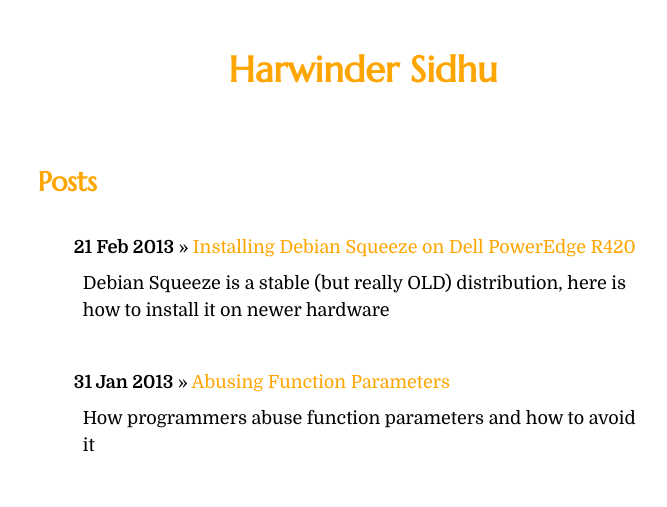
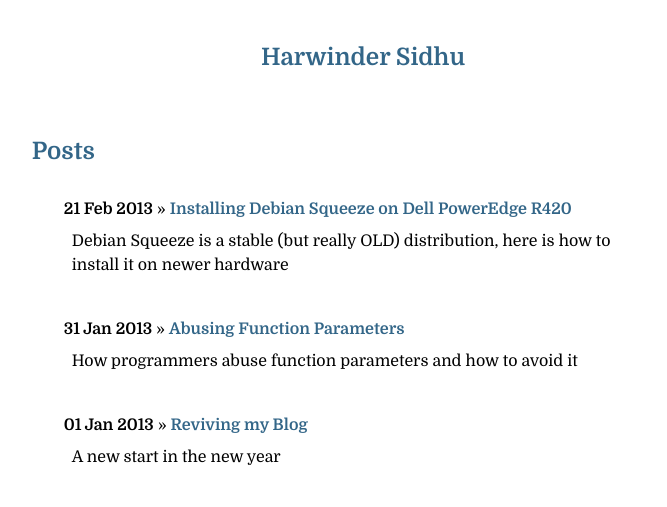
Before and after one commit to harwinder/harwinder.github.com, a Jekyll site: the page built from index.html, in a window 1280 px wide. Shown: the top 507 px of the page, without its empty margins (277-944 px from the left). Built offline with Jekyll 4.4.1, drawn with Linux system fonts in a browser that asks for light colours; Markdown is read by kramdown in place of the engine named in the settings; grey boxes are pictures that could not be loaded.

Commit message:
changes to layout and colors

```diff
--- a/_layouts/default.html
+++ b/_layouts/default.html
@@ -33,7 +33,7 @@
     <body id="main">
       <div id="content">
 	<div id="header" align="center">
-	  <h1><a href="/" title="harwinder.in">{{ site.title }}</a></h1>
+	  <h2><a href="/" title="harwinder.in">{{ site.title }}</a></h2>
 	</div>
 
 	<div id="content_body">
--- a/index.html
+++ b/index.html
@@ -8,7 +8,7 @@ title: "Harwinder Sidhu"
 		{% for post in site.posts %}
 		<div class="post">
 			<div>
-				<span class="post_date">{{ post.date | date_to_string }}</span> &raquo; <a href="{{ post.url }}">{{ post.title }}</a>
+				<span class="post_date">{{ post.date | date_to_string }}</span> &raquo; <a class="post_date" href="{{ post.url }}">{{ post.title }}</a>
 			</div>
 			<div class="post_summary">{{ post.summary }}</div>
 		</div>
--- a/static/css/hss.css
+++ b/static/css/hss.css
@@ -1,12 +1,15 @@
 body {
-	font: 18px/1.5em "Domine", Georgia, Times, serif;
+	font: 16px/1.5em "Domine", Georgia, Times, serif;
 	color: black;
 	background: white;
 }
 
 h1, h2 {
-    font-family: "Marcellus", sans;
-    color: orange;
+    font-size: 24px;
+    /*font-family: "Marcellus", sans;*/
+    /* color: orange; */
+    font-family: "Domine", Georgia, Times, serif;
+    color: rgb(51, 102, 136);
     line-height: 110%;
 }
 
@@ -17,7 +20,8 @@ h3, h4, h5 {
 }
 
 a {
-	color: orange;
+  color: rgb(51, 102, 136);
+/*color: orange; */
 	/* color: #AABF73; */
 	text-decoration: none;
 }
@@ -131,3 +135,18 @@ p.intro:first-letter {
 	display: block;
 	margin: 10px;
 }
+code {
+    font-family: Consolas,Menlo,Monaco,Lucida Console,Liberation Mono,DejaVu Sans Mono,Bitstream Vera Sans Mono,Courier New,monospace,serif;
+    background-color: rgb(238, 238, 238);
+    font-size: 14px;
+}
+
+pre {
+    padding: 5px;
+    font-family: Consolas,Menlo,Monaco,Lucida Console,Liberation Mono,DejaVu Sans Mono,Bitstream Vera Sans Mono,Courier New,monospace,serif;
+    margin-bottom: 10px;
+    background-color: rgb(238, 238, 238);
+    overflow: auto;
+    width: auto;
+    max-height: 600px;
+}
```
